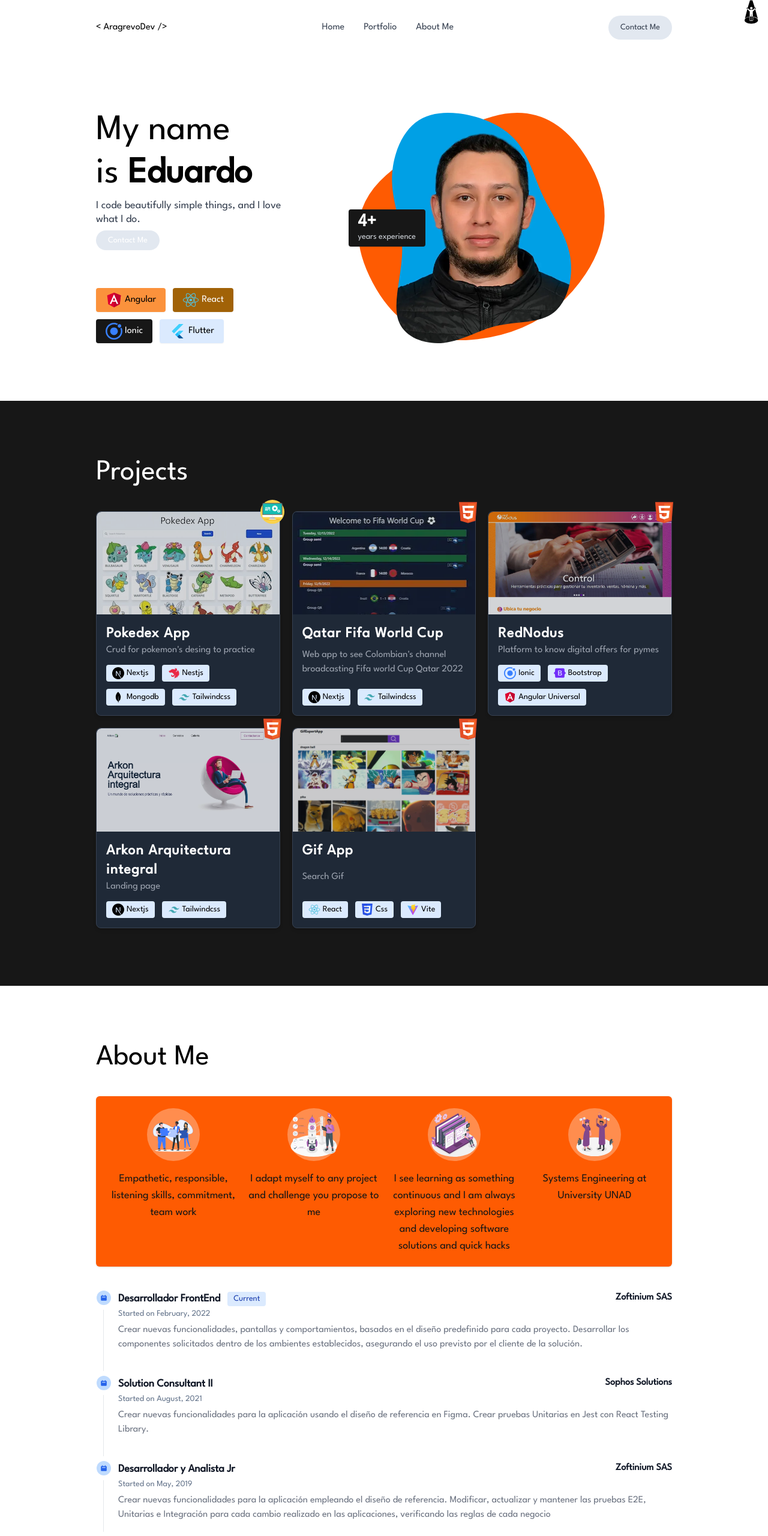
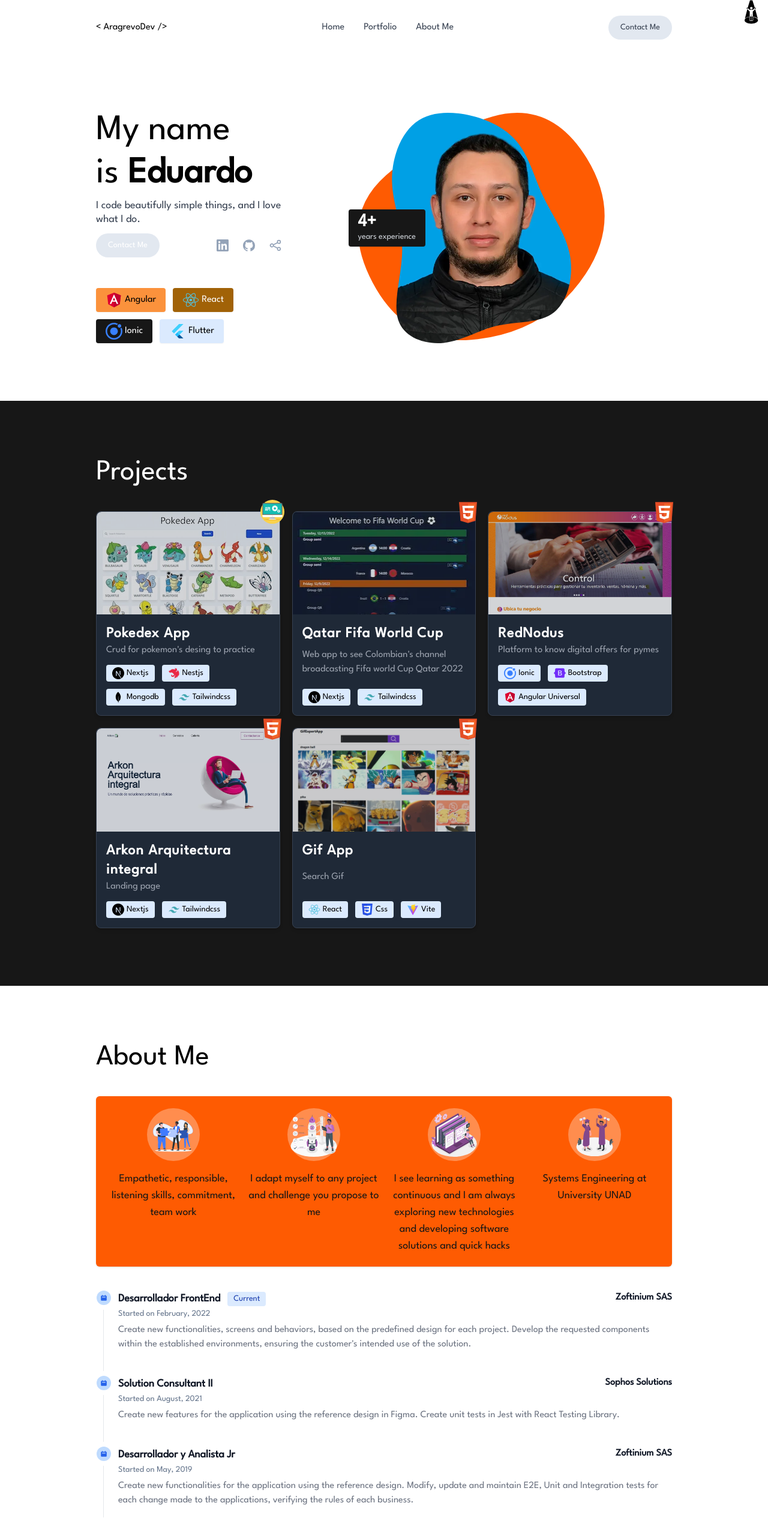
Before and after one commit to aragrevo/aragrevodev, an Astro site: page / in a window 1280 px wide. Shown: the top 2560 px of the page at 60% size. Built offline with nearby package versions, Linux system fonts and the light colour scheme; Astro itself is replaced by a stand-in of ours.

Commit message:
refactor: :speech_balloon: Change text to English

```diff
--- a/src/components/Hero.astro
+++ b/src/components/Hero.astro
@@ -3,6 +3,7 @@ import Blob from './Blob.astro';
 import Box from './Box.astro';
 import ButtonCTA from '@components/ButtonCTA.astro';
 import Container from './Container.astro';
+import SocialButtons from './SocialButtons.astro';
 const technologies = [
   {name: 'angular', bg: 'bg-orange-400'},
   {name: 'react', bg: 'bg-yellow-700', color: 'text-white'},
@@ -24,8 +25,9 @@ const timeExperience = new Date().getFullYear() - 2019;
           <p class='text-lg text-gray-700 dark:text-gray-400 leading-tight'>
             I code beautifully simple things, and I love what I do.
           </p>
-          <div>
+          <div class='flex justify-between items-center'>
             <ButtonCTA className='text-white bg-custom-orange hover:bg-orange-600' />
+            <SocialButtons />
           </div>
         </div>
         <div class='flex flex-wrap gap-3 mt-10'>
--- a/src/components/SocialButtons.astro
+++ b/src/components/SocialButtons.astro
@@ -15,10 +15,12 @@ const socialNetworks = [
   {
     name: NetworksEnum.linkedin,
     href: 'https://www.linkedin.com/in/aragrevo/',
+    color: '#2C3456',
   },
   {
     name: NetworksEnum.github,
     href: 'https://github.com/aragrevo',
+    color: '#CC296C',
   },
 ];
 ---
@@ -26,7 +28,12 @@ const socialNetworks = [
 <div class='flex space-x-6 sm:justify-center md:mt-0'>
   {
     socialNetworks.map(({name, href}) => (
-      <a href={href} target='_blank' class='text-slate-400 hover:text-blue-700 dark:hover:text-white'>
+      <a
+        href={href}
+        target='_blank'
+        class={`text-slate-400 transition-all ${
+          NetworksEnum.linkedin === name ? 'hover:text-[#2C3456]' : 'hover:text-[#CC296C]'
+        }`}>
         {name === NetworksEnum.linkedin && <Linkedin />}
         {name === NetworksEnum.github && <Github />}
         <span class='sr-only'>{name} page</span>
--- a/src/components/about_me/AboutMe.astro
+++ b/src/components/about_me/AboutMe.astro
@@ -8,7 +8,7 @@ const experience = [
     title: 'Desarrollador FrontEnd',
     startDate: 'February, 2022',
     description:
-      'Crear nuevas funcionalidades, pantallas y comportamientos, basados en el diseño predefinido para cada proyecto. Desarrollar los componentes solicitados dentro de los ambientes establecidos, asegurando el uso previsto por el cliente de la solución.',
+      "Create new functionalities, screens and behaviors, based on the predefined design for each project. Develop the requested components within the established environments, ensuring the customer's intended use of the solution.",
     isCurrent: true,
     company: {
       name: 'Zoftinium SAS',
@@ -19,7 +19,7 @@ const experience = [
     title: 'Solution Consultant II',
     startDate: 'August, 2021',
     description:
-      'Crear nuevas funcionalidades para la aplicación usando el diseño de referencia en Figma. Crear pruebas Unitarias en Jest con React Testing Library.',
+      'Create new features for the application using the reference design in Figma. Create unit tests in Jest with React Testing Library.',
     isCurrent: false,
     company: {
       name: 'Sophos Solutions',
@@ -30,7 +30,7 @@ const experience = [
     title: 'Desarrollador y Analista Jr',
     startDate: 'May, 2019',
     description:
-      'Crear nuevas funcionalidades para la aplicación empleando el diseño de referencia. Modificar, actualizar y mantener las pruebas E2E, Unitarias e Integración para cada cambio realizado en las aplicaciones, verificando las reglas de cada negocio',
+      'Create new functionalities for the application using the reference design. Modify, update and maintain E2E, Unit and Integration tests for each change made to the applications, verifying the rules of each business.',
     isCurrent: false,
     company: {
       name: 'Zoftinium SAS',
--- a/src/components/icons/Github.astro
+++ b/src/components/icons/Github.astro
@@ -1,6 +1,6 @@
-<svg class='w-5 h-5' fill='currentColor' viewBox='0 0 24 24' aria-hidden='true'
+<svg class='w-5 h-5' fill='currentColor' aria-hidden='true' viewBox='2 2 20 19.54'
   ><path
     fill-rule='evenodd'
-    d='M12 2C6.477 2 2 6.484 2 12.017c0 4.425 2.865 8.18 6.839 9.504.5.092.682-.217.682-.483 0-.237-.008-.868-.013-1.703-2.782.605-3.369-1.343-3.369-1.343-.454-1.158-1.11-1.466-1.11-1.466-.908-.62.069-.608.069-.608 1.003.07 1.531 1.032 1.531 1.032.892 1.53 2.341 1.088 2.91.832.092-.647.35-1.088.636-1.338-2.22-.253-4.555-1.113-4.555-4.951 0-1.093.39-1.988 1.029-2.688-.103-.253-.446-1.272.098-2.65 0 0 .84-.27 2.75 1.026A9.564 9.564 0 0112 6.844c.85.004 1.705.115 2.504.337 1.909-1.296 2.747-1.027 2.747-1.027.546 1.379.202 2.398.1 2.651.64.7 1.028 1.595 1.028 2.688 0 3.848-2.339 4.695-4.566 4.943.359.309.678.92.678 1.855 0 1.338-.012 2.419-.012 2.747 0 .268.18.58.688.482A10.019 10.019 0 0022 12.017C22 6.484 17.522 2 12 2z'
+    d='M12 2C6.477 2 2 6.484 2 12.017c0 4.425 2.865 8.18 6.839 9.504.5.092.682-.217.682-.483 0-.237-.008-.868-.013-1.703-2.782.605-3.369-1.343-3.369-1.343-.454-1.158-1.11-1.466-1.11-1.466-.908-.62.069-.608.069-.608 1.003.07 1.531 1.032 1.531 1.032.892 1.53 2.341 1.088 2.91.832.092-.647.35-1.088.636-1.338-2.22-.253-4.555-1.113-4.555-4.951 0-1.093.39-1.988 1.029-2.688-.103-.253-.446-1.272.098-2.65 0 0 .84-.27 2.75 1.026A9.564 9.564 0 0 1 12 6.844a9.59 9.59 0 0 1 2.504.337c1.909-1.296 2.747-1.027 2.747-1.027.546 1.379.202 2.398.1 2.651.64.7 1.028 1.595 1.028 2.688 0 3.848-2.339 4.695-4.566 4.943.359.309.678.92.678 1.855 0 1.338-.012 2.419-.012 2.747 0 .268.18.58.688.482A10.019 10.019 0 0 0 22 12.017C22 6.484 17.522 2 12 2z'
     clip-rule='evenodd'></path></svg
 >
--- a/src/layouts/Layout.astro
+++ b/src/layouts/Layout.astro
@@ -8,7 +8,7 @@ export interface Props {
 
 const {title} = Astro.props;
 const description =
-  'Bienvenido a mi portafolio en línea. Explora mi portafolio en línea y descubre mi experiencia en desarrollo frontend, incluyendo proyectos con HTML, CSS y JavaScript. Si está interesado en contratar mis servicios o simplemente desea saber más sobre mi experiencia, no dude en ponerse en contacto conmigo.';
+  'Welcome to my online portfolio. Explore it and discover my experience in frontend development, including projects with HTML, CSS and JavaScript. If you are interested in hiring my services or just want to know more about my experience, feel free to contact me.';
 const url = 'https://website-aragrevo.vercel.app/';
 const image = 'https://website-aragrevo.vercel.app/images/foto.webp';
 ---
```
